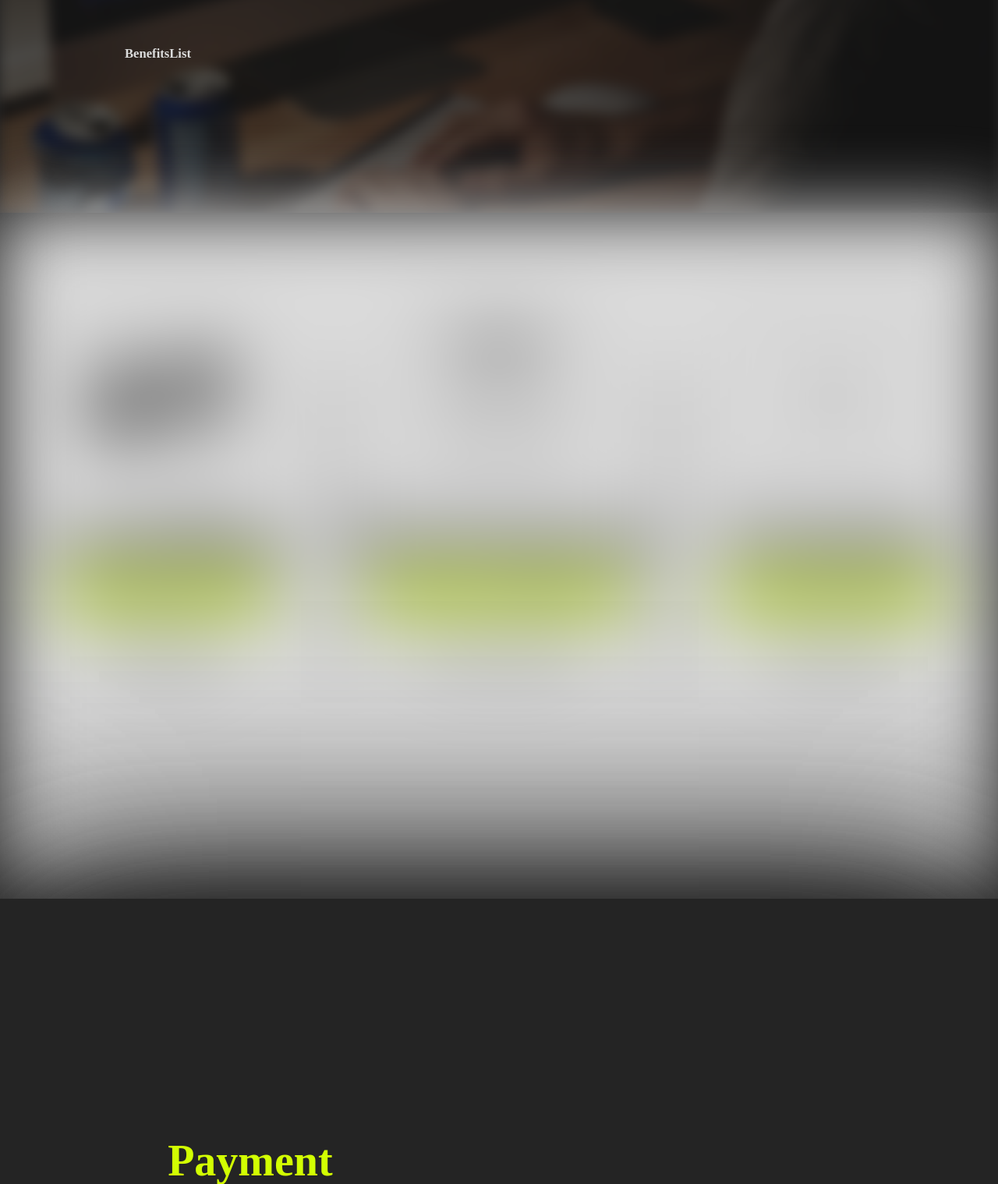
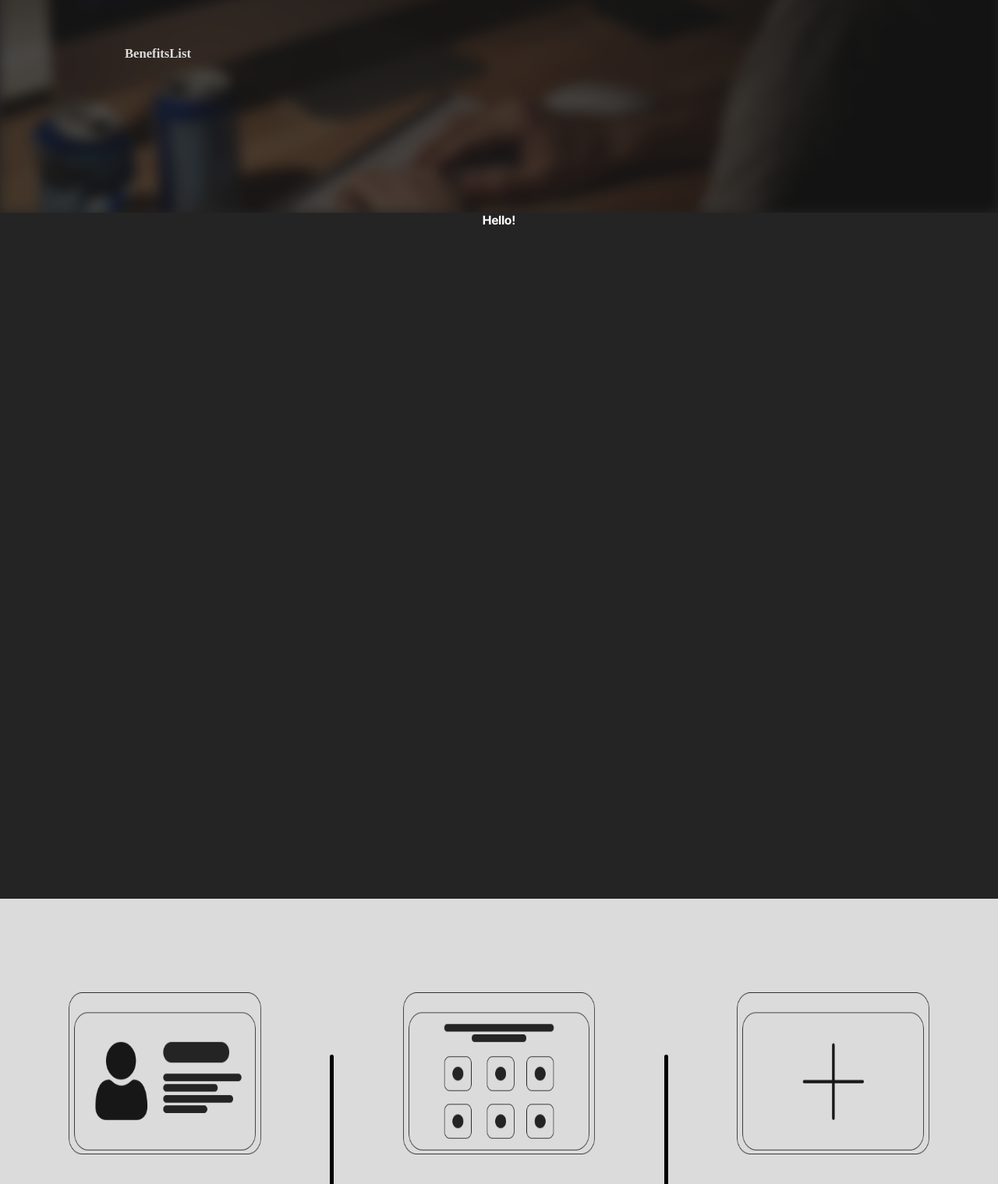
Before and after one commit to blago-white/custom-sites-agency, a Django app: page / in a window 1280 px wide. Shown: the part 527-2046 px from the top of the page at 78% size. Run offline with Django 4.2, Linux system fonts and the light colour scheme; parts of the project's set-up code (start-up, migrations or seed data) failed here and were passed over; some web fonts are replaced.

Commit message:
Add steps section

```diff
--- /dev/null
+++ b/agency/static/css/home/steps.css
@@ -0,0 +1,8 @@
+@import "../colorscheme.css";
+
+.steps-content-wrapper {
+    height: 110vh;
+    background: var(--bg-color);
+    position: sticky;
+    top: 0vh;
+}
--- a/agency/templates/main.html
+++ b/agency/templates/main.html
@@ -24,6 +24,7 @@
         <link rel="apple-touch-icon" href="{% static 'img/favicon.png' %}">
         <link rel="stylesheet" href="{% static 'css/main.css' %}" type="text/css">
         <link rel="stylesheet" href="{% static 'css/home/home.css' %}" type="text/css">
+        <link rel="stylesheet" href="{% static 'css/home/steps.css' %}" type="text/css">
         <link rel="stylesheet" href="{% static 'css/home/second-section.css' %}" type="text/css">
         <link rel="stylesheet" href="{% static 'css/home/third-section.css' %}" type="text/css">
         <link rel="stylesheet" href="{% static 'css/header.css' %}" type="text/css">
@@ -92,6 +93,7 @@
         {% include 'mobile-menu.html' %}
         {% include 'header.html' %}
         {% include 'sections/main.html' %}
+        {% include 'sections/steps.html' %}
         {% include 'sections/prices.html' %}
         {% include 'sections/about.html' %}
     <script src="{% static 'js/aboutSectionsSelector.js' %}"></script>
--- /dev/null
+++ b/agency/templates/sections/steps.html
@@ -0,0 +1,3 @@
+<section class="steps-content-wrapper" id="steps">
+    Hello!
+</section>
```
Also changed, not shown: agency/static/js/main.js (+64 -10 lines).
